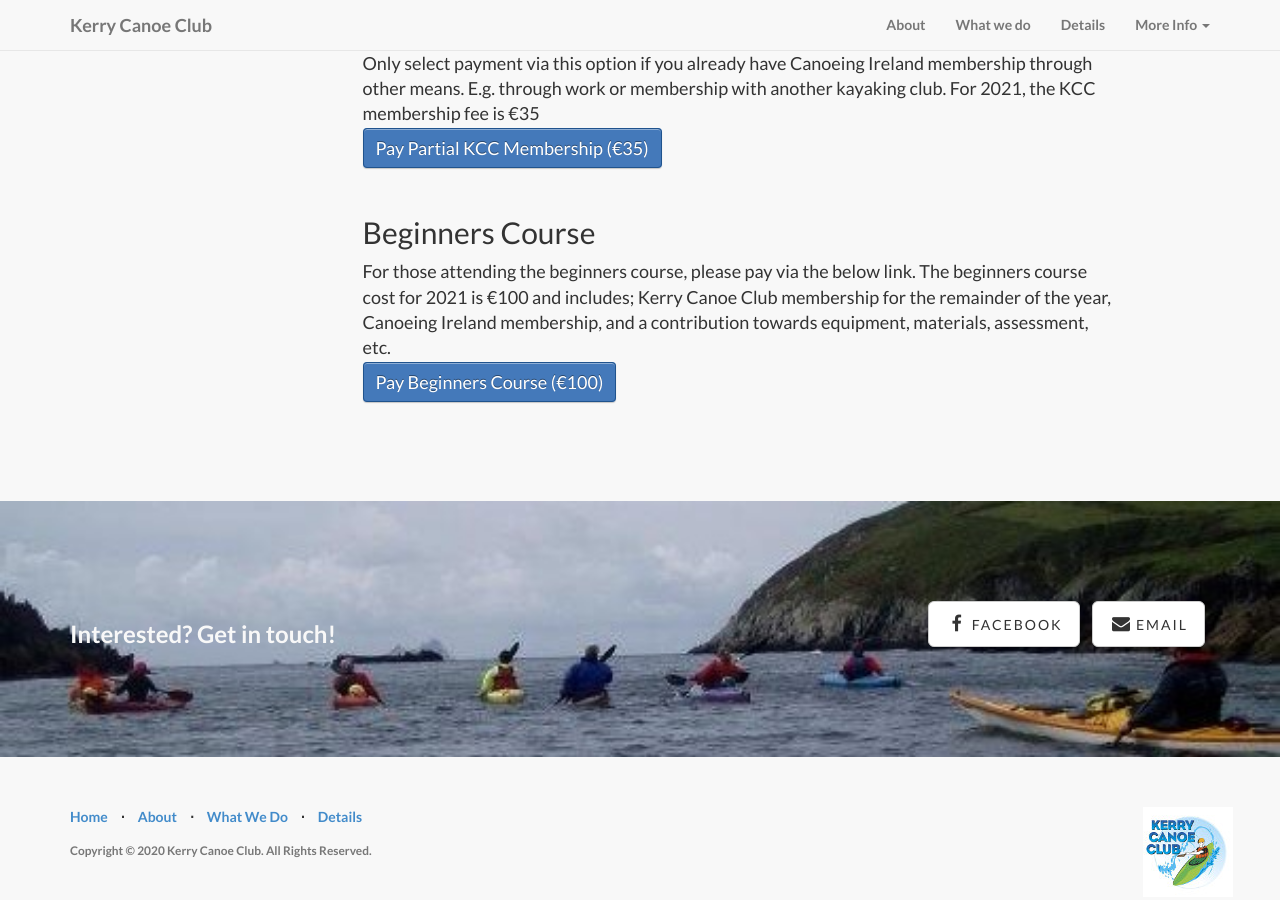
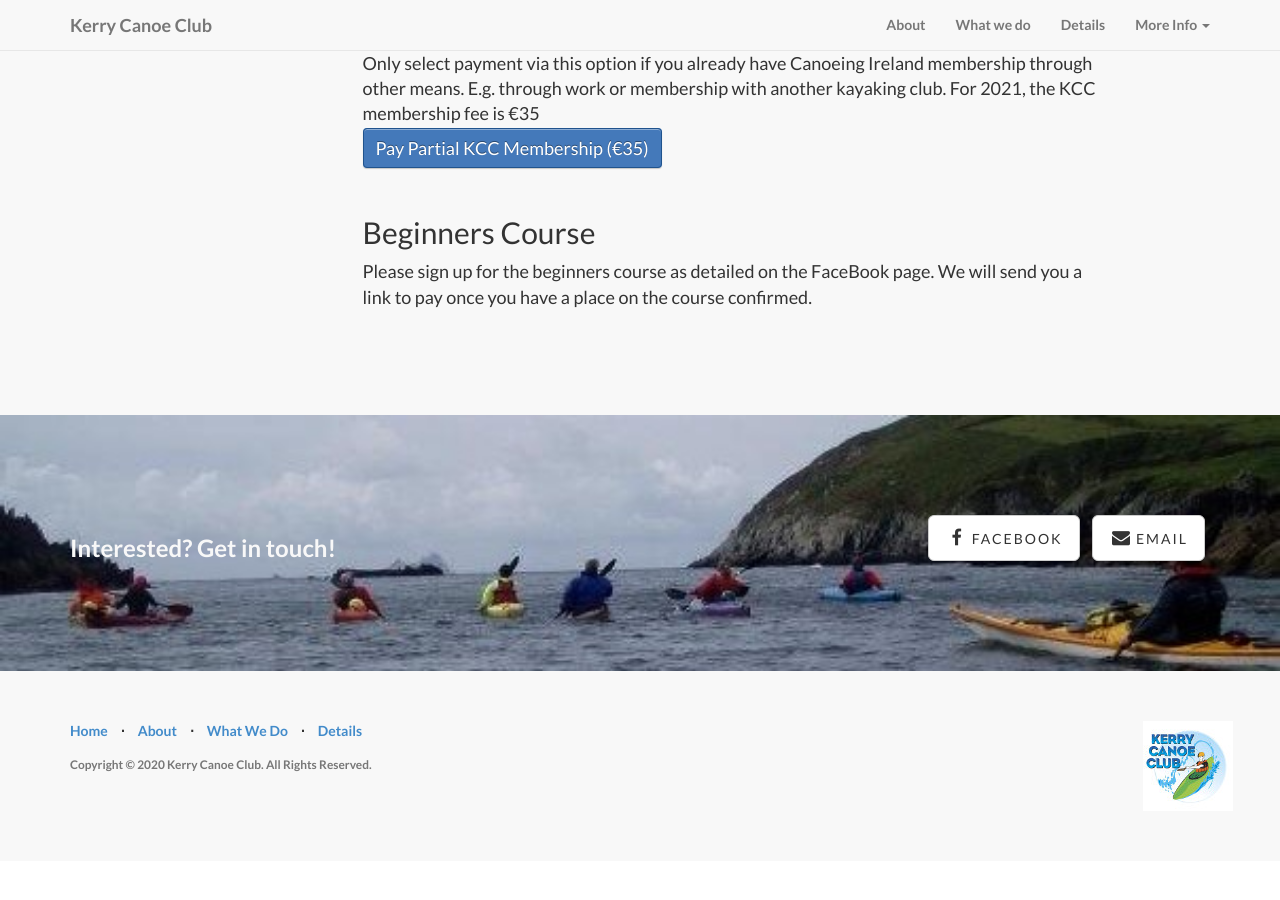
Before and after one commit to kerrycanoeclub/kerrycanoeclub.github.io, a Jekyll site: the page built from membership.html, in a window 1280 px wide and 900 px high, scrolled down 1027 px. Built offline with Jekyll 4.4.1, drawn with Linux system fonts in a browser that asks for light colours; after the commit the page ends 1888 px from its top, so only the background shows below that.

Commit message:
Update membership.html

```diff
--- a/membership.html
+++ b/membership.html
@@ -37,10 +37,14 @@
 
 
 <p class="h2">Beginners Course</p>
+<p>Please sign up for the beginners course as detailed on the FaceBook page.
+  We will send you a link to pay once you have a place on the course confirmed.</p>
 
+<!--
 <p>For those attending the beginners course, please pay via the below link. The beginners course cost for 2021 is €100 and includes;
   Kerry Canoe Club membership for the remainder of the year, Canoeing Ireland membership,
   and a contribution towards equipment, materials, assessment, etc. </p>
 
 <p><a href="https://buy.stripe.com/eVa9CnajP9hb7ssfYY" class="link_button" target="_blank">Pay Beginners Course (€100)</a></p>
+-->
 <br>
```
